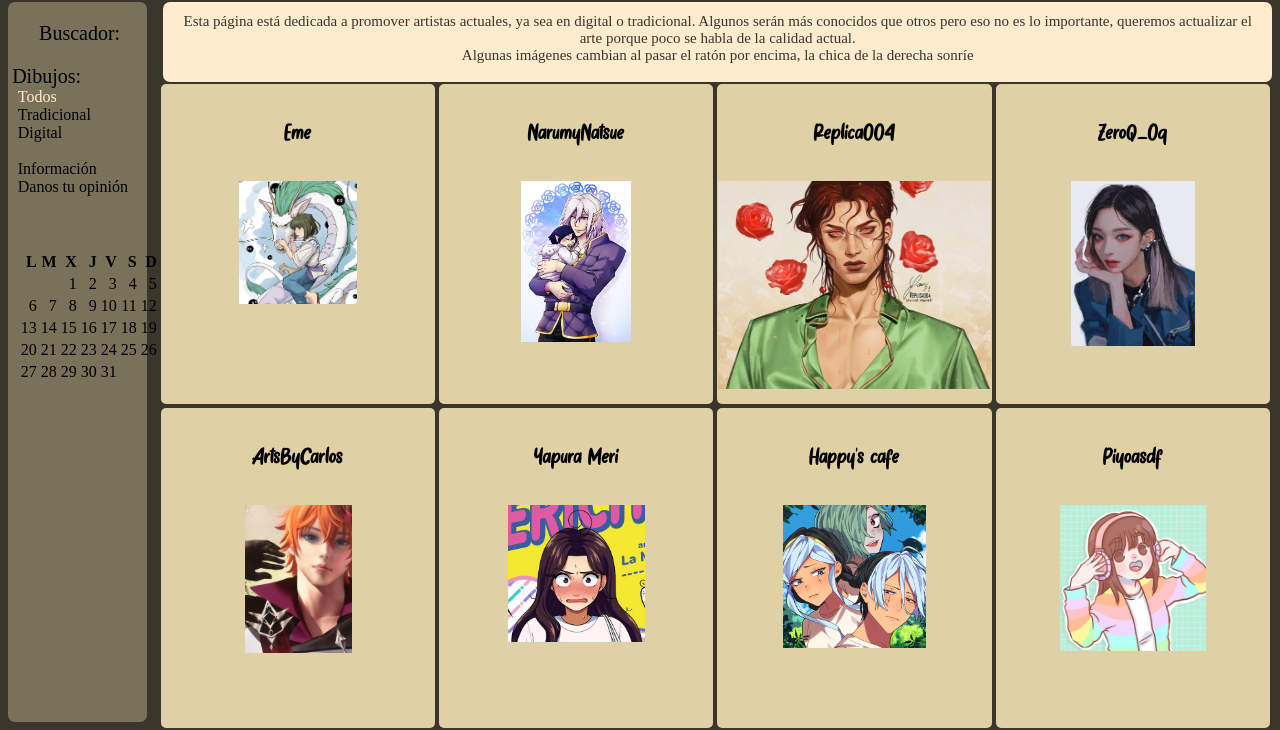
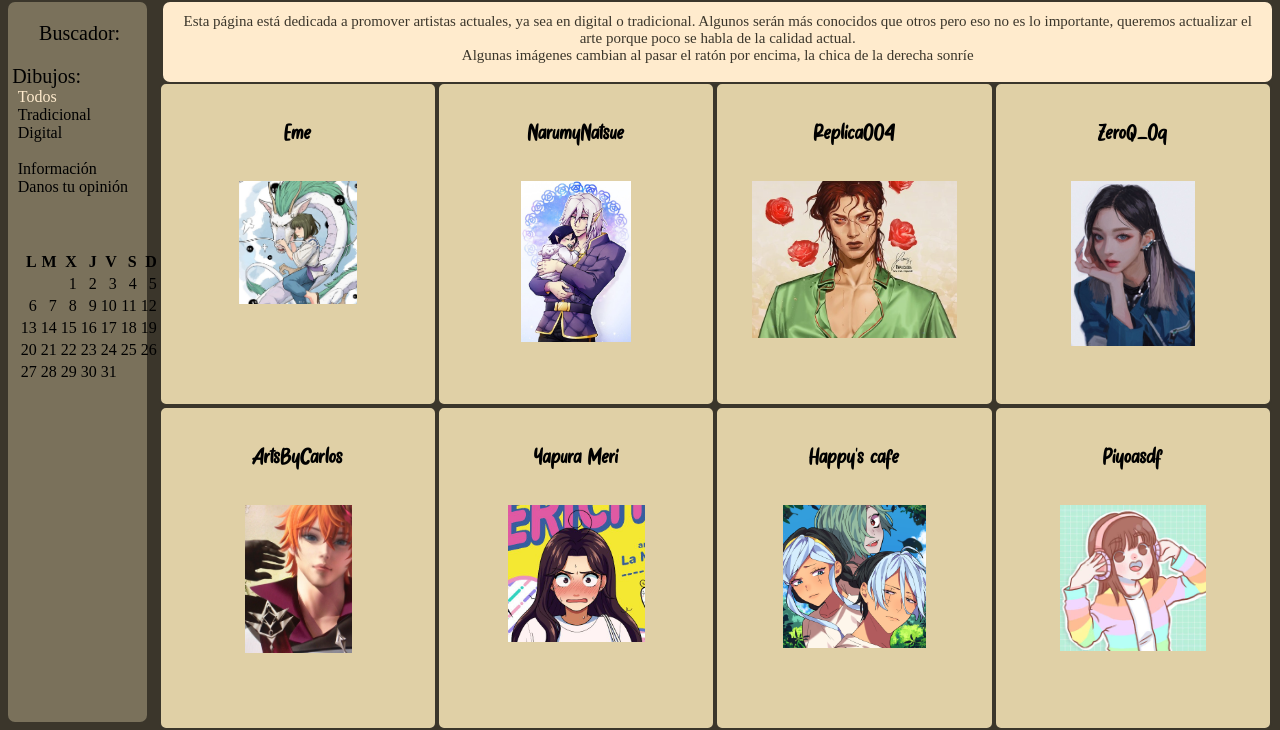
Before and after one commit to IsMPS/Galeria-de-Arte, a plain HTML site: page index.html in a window 1280 px wide. Shown: the part 111-841 px from the top of the page. Drawn offline with Linux system fonts and the light colour scheme.

Commit message:
Terminada

```diff
--- a/index.html
+++ b/index.html
@@ -90,7 +90,7 @@
 	<a href="replica.html">
 		<div id="Contenido2" class="boton">
 			<p id="nombre"  onMouseover="this.style.color='#5C5544'" onMouseout="this.style.color='black'">Replica004</p>
-			<img src="imagenes/replicadig.jpg" alt="Dibujo replica" height="65%" >
+			<img src="imagenes/replicadig.jpg" alt="Dibujo replica" width="75%" >
 		</div>
 	</a>
 	<a href="narumy.html">
```
